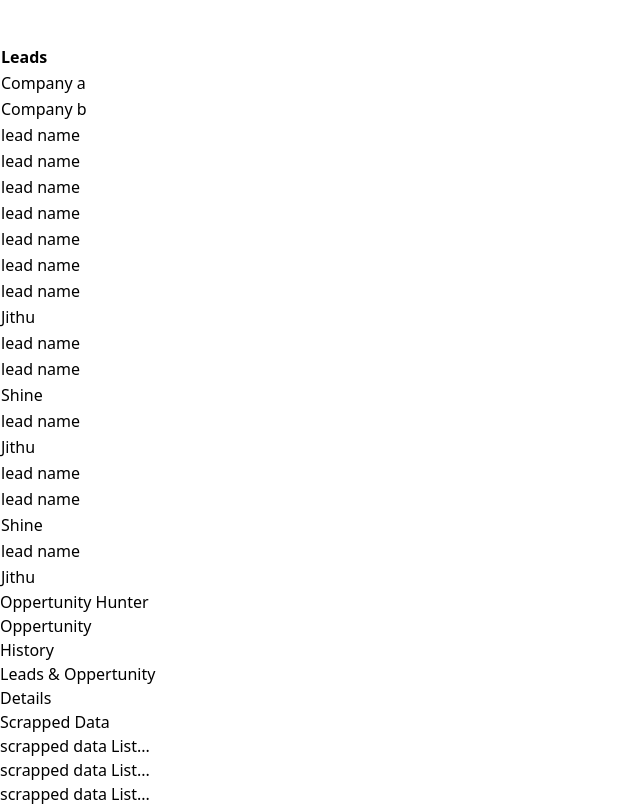
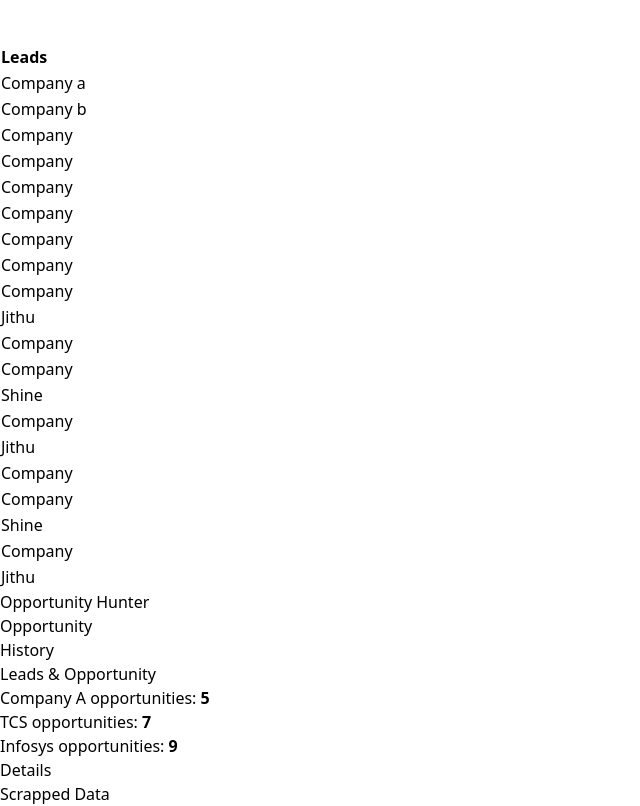
Before and after one commit to Mr-Zee/vite, a React (Vite) app: page /home in a window 1280 px wide. Shown: the part 1260-2066 px from the top of the page, without its empty margins (0-640 px from the left). Built offline with nearby package versions, Linux system fonts and the light colour scheme.

Commit message:
lead details list

```diff
--- a/src/contents/Home/Cards.jsx
+++ b/src/contents/Home/Cards.jsx
@@ -1,17 +1,18 @@
 import React from "react";
 
 const Card = () => {
-
   return (
     <>
-      <span className="flex justify-center items-center w-full text-3xl font-bold mb-20">Oppertunity Hunter</span>
+      <span className="flex justify-center items-center w-full text-3xl font-bold mb-20">
+        Opportunity Hunter
+      </span>
 
       <div
         className={`w-96 h-30 rounded-3xl overflow-hidden shadow-lg bg-yellow-300 mx-2 my-2 flex items-center hover:shadow-yellow-500 justify-center`}
       >
         <div className="px-6 py-4">
-        <div className="flex items-center justify-center" >
-          <div className="text-2xl font-bold">Oppertunity</div>
+          <div className="flex items-center justify-center">
+            <div className="text-2xl font-bold">Opportunity</div>
           </div>
         </div>
       </div>
@@ -19,7 +20,7 @@
         className={`w-96 h-30 rounded-3xl overflow-hidden shadow-lg bg-yellow-300 mx-2 my-2 flex hover:shadow-yellow-500 items-center justify-center`}
       >
         <div className="px-6 py-4">
-        <div className="flex items-center justify-center" >
+          <div className="flex items-center justify-center">
             <div className="text-2xl font-bold">History</div>
           </div>
         </div>
@@ -28,8 +29,22 @@
         className={`w-96 h-80 rounded-3xl overflow-hidden shadow-lg shadow-yellow-200 hover:shadow-yellow-500 bg-white mx-2 my-2 `}
       >
         <div className="px-6 py-4">
-        <div className="flex items-center justify-center" >
-          <div className="text-2xl font-bold">Leads & Oppertunity</div>
+          <div className="flex items-center justify-center">
+            <div className="text-2xl font-bold">Leads & Opportunity</div>
+          </div>
+          <div className="pt-5">
+            <p className="text-gray-500 flex justify-between">
+              <span className="font-semibold">Company A</span>{" "}
+              <span className="ml-2"> opportunities: <b>5</b> </span>
+            </p>
+            <p className="text-gray-500 pt-5 flex justify-between">
+              <span className="font-semibold">TCS</span>{" "}
+              <span className="ml-2">opportunities: <b>7</b> </span>
+            </p>
+            <p className="text-gray-500 pt-5 flex justify-between ">
+              <span className="font-semibold">Infosys</span>{" "}
+              <span className="ml-2">opportunities: <b>9</b> </span>
+            </p>
           </div>
         </div>
       </div>
@@ -37,7 +52,7 @@
         className={`w-96 h-80 rounded-3xl overflow-hidden shadow-lg shadow-yellow-200 hover:shadow-yellow-500 mx-2 my-2 `}
       >
         <div className="px-6 py-4">
-        <div className="flex items-center justify-center" >
+          <div className="flex items-center justify-center">
             <div className="text-2xl font-bold">Details</div>
           </div>
         </div>
@@ -46,6 +61,4 @@
   );
 };
 
-
-
 export default Card;
--- a/src/contents/Navbar.jsx
+++ b/src/contents/Navbar.jsx
@@ -2,12 +2,10 @@
 const NavBar = () => {
   return (
     <nav className="flex items-center justify-between bg-yellow-300 px-6 py-2">
-      {/* Logo */}
       <div className="flex items-center">
-        <div className="text-grey font-bold text-lg">RPF</div>
+      <a href="/" className="text-grey font-extrabold text-lg">RFP</a>
       </div>
 
-      {/* Profile Icon */}
       <div className="flex items-center">
         <svg
           xmlns="http://www.w3.org/2000/svg"
@@ -17,7 +15,7 @@
         >
           <path
             fillRule="evenodd"
-            d="M10 10a4 4 0 100-8 4 4 0 000 8zm5 2a5 5 0 01-5 5H5a5 5 0 01-5-5V9a5 5 0 015-5h5a5 5 0 015 5v3zm-5-7a3 3 0 100 6 3 3 0 000-6z"
+            d="M10 10a4 4 0 100-8 4 4 0 000 8zm5 2a5 5 0 01-5 5H5a5 5 0 01-5-5V9a5"
             clipRule="evenodd"
           />
         </svg>
--- a/src/contents/Tables/QualityCheckTable.jsx
+++ b/src/contents/Tables/QualityCheckTable.jsx
@@ -90,10 +90,16 @@
         <div className="w-full lg:w-1/4 grid grid-cols-1 h-80 gap-6 ms-2">
           <div className="bg-gray-100 rounded-lg shadow-md border border-gray-300 p-4">
             <div className="container flex justify-center rounded-lg bg-blue-400 py-4">
-              <h2 className="font-medium text-white"> Activity Feed</h2>
+              <h2 className="font-medium text-white"> POC Details</h2>
             </div>
             <p className="font-normal text-gray-500 pt-3 text-center">
-              No engagement with this company yet
+             CEO : CEO Name
+            </p>
+            <p className="font-normal text-gray-500 pt-3 text-center">
+             HR : HR Name
+            </p>
+            <p className="font-normal text-gray-500 pt-3 text-center">
+             Manager: Manager Name
             </p>
           </div>
         </div>
--- a/tabledata.json
+++ b/tabledata.json
@@ -15,34 +15,34 @@
     },
     {
 
-        "Leads": "lead name",
+        "Leads": "Company",
         "name":"rgf",
         "Contacts": "+91 9900221122",
         "email":"xyz@mail"
     },
     {
 
-        "Leads": "lead name"
+        "Leads": "Company"
     },
     {
 
-        "Leads": "lead name"
+        "Leads": "Company"
     },
     {
 
-        "Leads": "lead name"
+        "Leads": "Company"
     },
     {
 
-        "Leads": "lead name"
+        "Leads": "Company"
     },
     {
 
-        "Leads": "lead name"
+        "Leads": "Company"
     },
     {
 
-        "Leads": "lead name"
+        "Leads": "Company"
     },
     {
 
@@ -50,11 +50,11 @@
     },
     {
 
-        "Leads": "lead name"
+        "Leads": "Company"
     },
     {
 
-        "Leads": "lead name"
+        "Leads": "Company"
     },
     {
 
@@ -62,7 +62,7 @@
     },
     {
 
-        "Leads": "lead name"
+        "Leads": "Company"
     },
     {
 
@@ -70,11 +70,11 @@
     },
     {
 
-        "Leads": "lead name"
+        "Leads": "Company"
     },
     {
 
-        "Leads": "lead name"
+        "Leads": "Company"
     },
     {
 
@@ -82,7 +82,7 @@
     },
     {
 
-        "Leads": "lead name"
+        "Leads": "Company"
     },
     {
 
@@ -90,11 +90,11 @@
     },
     {
 
-        "Leads": "lead name"
+        "Leads": "Company"
     },
     {
 
-        "Leads": "lead name"
+        "Leads": "Company"
     },
     {
 
@@ -102,7 +102,7 @@
     },
     {
 
-        "Leads": "lead name"
+        "Leads": "Company"
     },
     {
 
@@ -110,11 +110,11 @@
     },
     {
 
-        "Leads": "lead name"
+        "Leads": "Company"
     },
     {
 
-        "Leads": "lead name"
+        "Leads": "Company"
     },
     {
 
```
Lines whose indentation alone changed are shown as unchanged.
